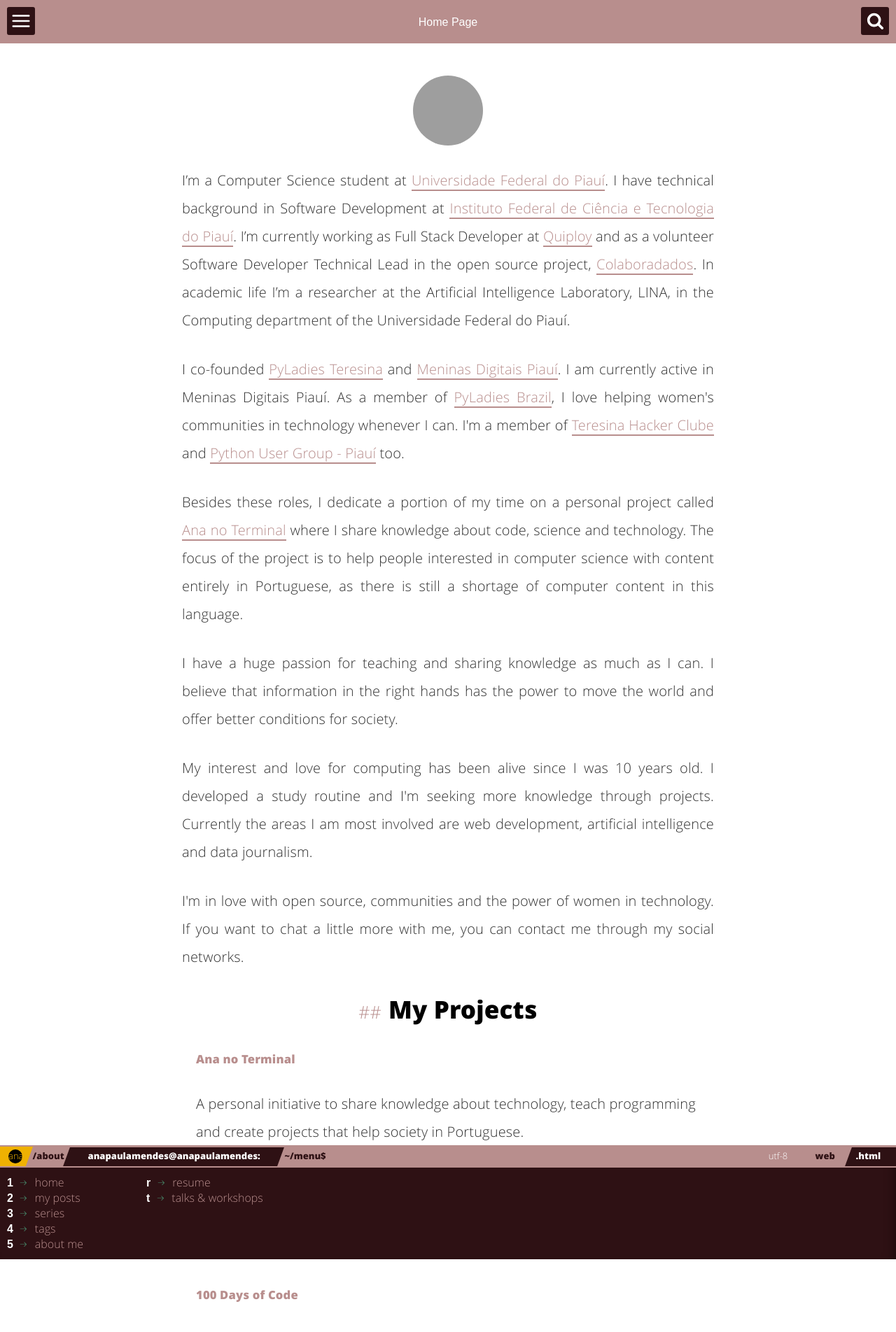
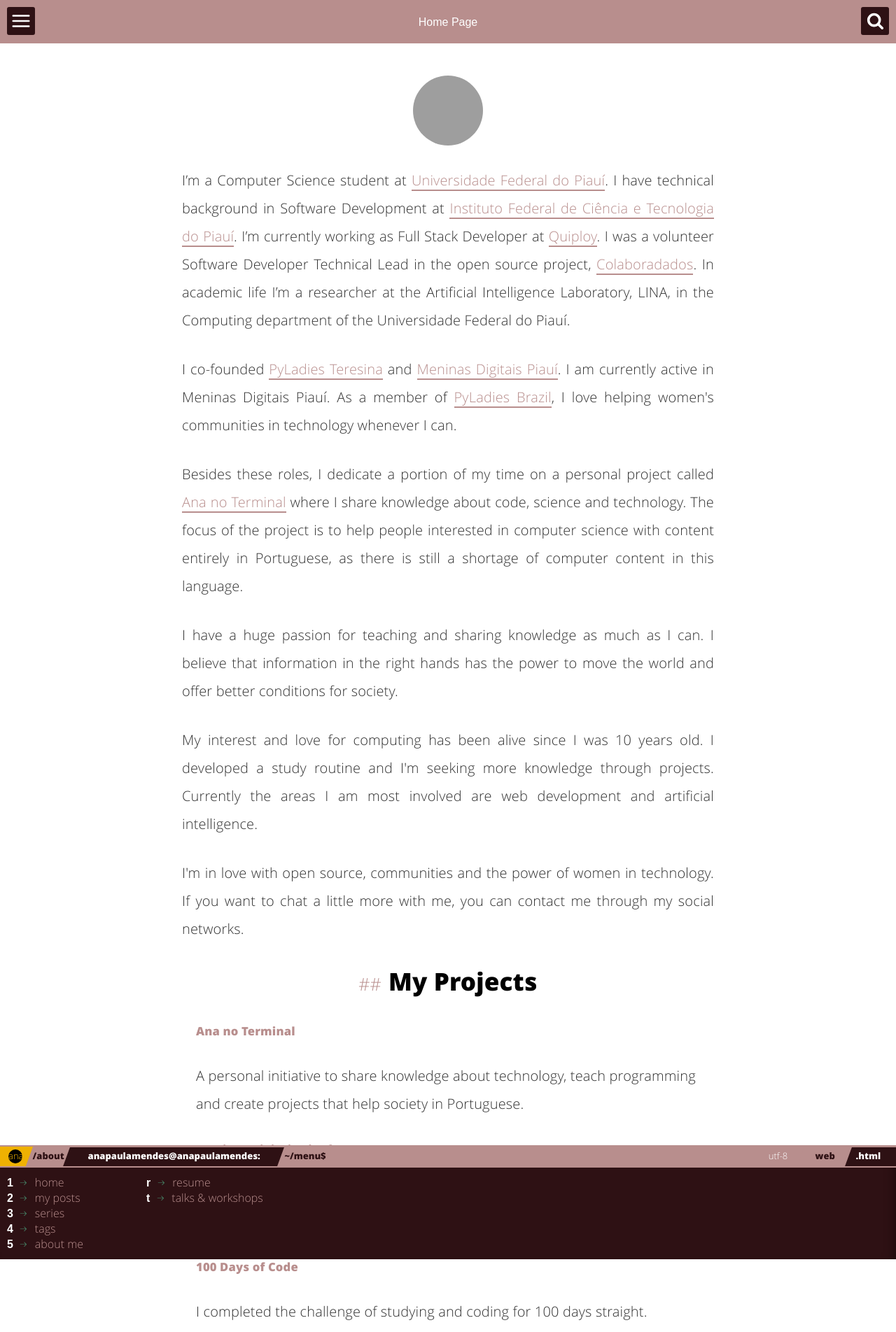
Before and after one commit to anapauladsmendes/anapauladsmendes.github.io, a Jekyll site: the page built from about.html, in a window 1280 px wide. Shown: the top 1904 px of the page at 70% size. Built offline with Jekyll 4.4.1, drawn with Linux system fonts in a browser that asks for light colours; some of the changed text lies outside the part shown; grey boxes are pictures that could not be loaded.

Commit message:
Update information

```diff
--- a/_config.yml
+++ b/_config.yml
@@ -1,11 +1,14 @@
 # Site settings
 title: Ana Paula Mendes
 description: "A personal blog to share knowledge and my professional experience in the technology career."
-baseurl: "https://anapaulamendes.github.io"
-url: "https://anapaulamendes.github.io"
+# baseurl: "https://anapaulamendes.github.io"
+# url: "https://anapaulamendes.github.io"
+baseurl: ""
+url: ""
 
 # User settings
 username: ANA PAULA MENDES
+occupation: Developer
 user_title: Ana Paula Mendes
 email: anapaula.ds.mendes@gmail.com
 twitter_username: ananoterminal
--- a/_includes/header-default.html
+++ b/_includes/header-default.html
@@ -5,6 +5,8 @@
     </div>
     <h1>
       <span class="site-title">[{{ site.username }}]</span>
+      <span class="site-occupation">{{ site.occupation }}</span>
+      <br>
     </h1>
     <div class="icons-home">
       <a aria-label="My Github" title="Show my projects" target="_blank" href="https://github.com/{{site.github_username}}">
@@ -30,9 +32,6 @@
       </a>
       <a aria-label="My SpeakerDeck" title="See my SpeakerDeck" target="_blank" href="https://speakerdeck.com/anapaulamendes">
         <svg class="icon icon-speaker-deck"><use xlink:href="#icon-speaker-deck"></use></svg>
-      </a>
-      <a aria-label="Donate me a coffee" title="Donate me a coffee" target="_blank" href="https://ko-fi.com/anapaulamendes">
-        <svg class="icon icon-coffee"><use xlink:href="#icon-coffee"></use></svg>
       </a>
     </div>
     <div class="recent">
--- a/about.html
+++ b/about.html
@@ -10,10 +10,10 @@
 
 <div class="aboutme">
 	<p class="description">
-		I’m a Computer Science student at <a href="http://ufpi.br/">Universidade Federal do Piauí</a>. I have technical background in Software Development at <a href="https://www.ifpi.edu.br/">Instituto Federal de Ciência e Tecnologia do Piauí</a>. I’m currently working as Full Stack Developer at <a href="https://www.quiploy.com/">Quiploy</a> and as a volunteer Software Developer Technical Lead in the open source project, <a href="http://colaboradados.com.br/">Colaboradados</a>. In academic life I’m a researcher at the Artificial Intelligence Laboratory, LINA, in the Computing department of the Universidade Federal do Piauí.
+		I’m a Computer Science student at <a href="http://ufpi.br/">Universidade Federal do Piauí</a>. I have technical background in Software Development at <a href="https://www.ifpi.edu.br/">Instituto Federal de Ciência e Tecnologia do Piauí</a>. I’m currently working as Full Stack Developer at <a href="https://www.quiploy.com/">Quiploy</a>. I was a volunteer Software Developer Technical Lead in the open source project, <a href="http://colaboradados.com.br/">Colaboradados</a>. In academic life I’m a researcher at the Artificial Intelligence Laboratory, LINA, in the Computing department of the Universidade Federal do Piauí.
 	</p>
 	<p class="description">
-		I co-founded <a href="https://pyladiesteresina.github.io/">PyLadies Teresina</a> and <a href="https://meninasdigitaispiaui.github.io/">Meninas Digitais Piauí</a>. I am currently active in Meninas Digitais Piauí. As a member of <a href="http://brazil.pyladies.com/">PyLadies Brazil</a>, I love helping women's communities in technology whenever I can. I'm a member of <a href="https://teresinahc.github.io/">Teresina Hacker Clube</a> and <a href="https://pugpi.github.io/">Python User Group - Piauí</a> too.
+		I co-founded <a href="https://pyladiesteresina.github.io/">PyLadies Teresina</a> and <a href="https://meninasdigitaispiaui.github.io/">Meninas Digitais Piauí</a>. I am currently active in Meninas Digitais Piauí. As a member of <a href="http://brazil.pyladies.com/">PyLadies Brazil</a>, I love helping women's communities in technology whenever I can.
 	</p>
 	<p class="description">
 		Besides these roles, I dedicate a portion of my time on a personal project called <a href="https://ananoterminal.github.io/">Ana no Terminal</a> where I share knowledge about code, science and technology. The focus of the project is to help people interested in computer science with content entirely in Portuguese, as there is still a shortage of computer content in this language.
@@ -22,7 +22,7 @@
 		I have a huge passion for teaching and sharing knowledge as much as I can. I believe that information in the right hands has the power to move the world and offer better conditions for society.
 	</p>
 	<p class="description">
-		My interest and love for computing has been alive since I was 10 years old. I developed a study routine and I'm seeking more knowledge through projects. Currently the areas I am most involved are web development, artificial intelligence and data journalism.
+		My interest and love for computing has been alive since I was 10 years old. I developed a study routine and I'm seeking more knowledge through projects. Currently the areas I am most involved are web development and artificial intelligence.
 	</p>
 	<p class="description">
 		I'm in love with open source, communities and the power of women in technology. If you want to chat a little more with me, you can contact me through my social networks.
@@ -93,7 +93,7 @@
 		<table>
 		  <tbody>
 		    <tr>
-					<td><li><p>Data analysis with Python</p></li></td>
+					<td><li><p>Improving my current skills</p></li></td>
 		    </tr>
 		  </tbody>
 		</table>
@@ -115,5 +115,9 @@
 			<a href="http://tavernaprogramacao.com.br/podcast/ep017-universo-python/"><h5>EP017 – O Universo Python - Taverna da Programação</h5></a>
 			<span>Saudações Taverneiras e Taverneiros, no episódio 17 o nosso time de druidas embarca numa longa viagem para conhecer o universo do Python, com a Ana e a Letícia! Descubra neste episódio porque Python faz tanto sucesso e como ingressar nesta linguagem, veja também a entrevista da Ana e da Letícia, sobre histórias reais de pessoas ligadas na comunidade Python!</span>
 		</li>
+		<li>
+			<a href="https://open.spotify.com/episode/4fn2bk8lq6YFDFIuRWfz8V"><h5>Ep11 - Conhecendo Um Pouco Do Python FEAT Ana Paula & Danikelle</h5></a>
+			<span>Episódio onde a gente troca umas ideias sobre python. Bate papo bem bacana e recheado de informações. Falamos da origem da linguagem, o mercado dela, pontos fortes e pontos fracos e conversamos sobre as principais frameworks.</span>
+		</li>
 	</ul>
 </div>
--- a/assets/css/main.css
+++ b/assets/css/main.css
@@ -960,6 +960,10 @@
 	-moz-font-variant-ligatures: none;
 	font-variant-ligatures: none;
 	letter-spacing: 9px;
+}
+
+.site-occupation {
+	font-size: 1.2rem;
 }
 
 .header-site .site-description {
```
Also changed, not shown: other parts of about.html (+3 -3 lines), 2 other files.
